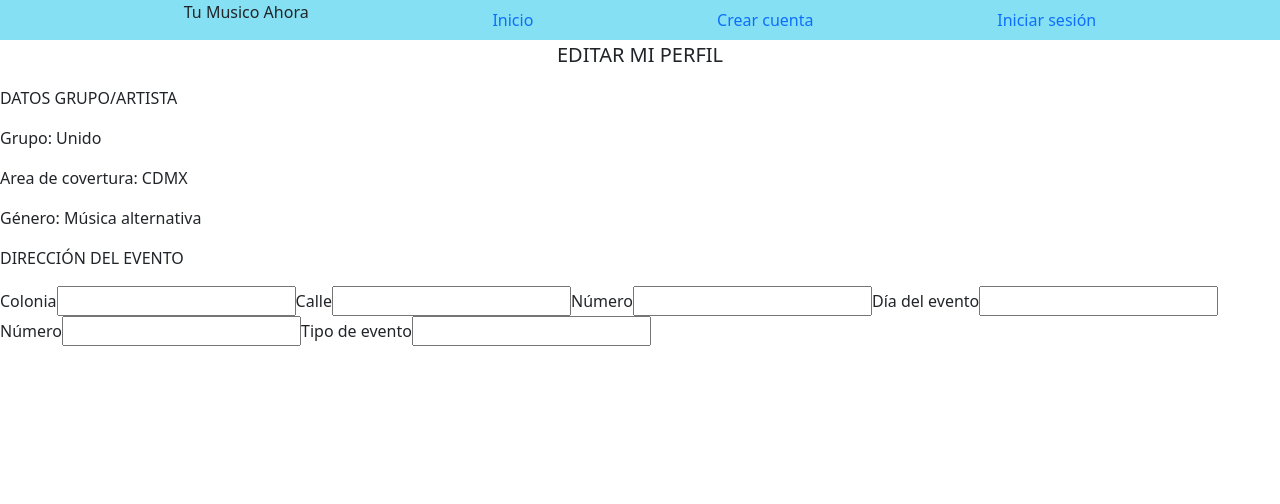
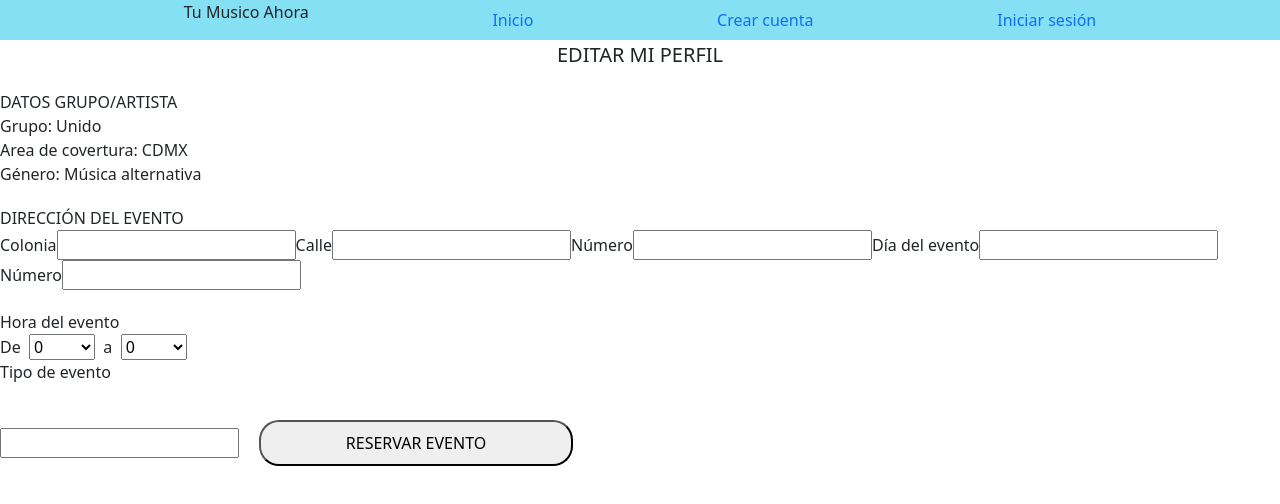
Before and after one commit to Kodemia-MusicApp/MusicApp-FrontEnd, a React app: page /reservation in a window 1280 px wide. Shown: the top 504 px of the page. Built offline with nearby package versions, Linux system fonts and the light colour scheme; no server answers.

Commit message:
1 file modified

```diff
--- a/src/Pages/Reservation/Reservation.jsx
+++ b/src/Pages/Reservation/Reservation.jsx
@@ -10,37 +10,98 @@ export const Reservation = () => {
                     <p className="Login-Title">EDITAR MI PERFIL</p>
                     <div className="Reservation-Content">
                         <div className="reservationData">
-                            <p>DATOS GRUPO/ARTISTA</p>
-                            <p>Grupo: Unido</p>
-                            <p>Area de covertura: CDMX</p>
-                            <p>Género: Música alternativa</p>
+                            <p className="dataTitles">DATOS GRUPO/ARTISTA</p>
+                            <p className="datatext">Grupo: Unido</p>
+                            <p className="datatext">Area de covertura: CDMX</p>
+                            <p className="datatext">
+                                Género: Música alternativa
+                            </p>
                         </div>
                         <form>
-                            <p>DIRECCIÓN DEL EVENTO</p>
-
+                            <p className="dataTitles">DIRECCIÓN DEL EVENTO</p>
 
                             <label>Colonia</label>
-                            <input type="text"/>
+                            <input type="text" className="inputReservation" />
 
                             <label>Calle</label>
-                            <input type="text"/>
+                            <input type="text" className="inputReservation" />
 
                             <label>Número</label>
-                            <input type="text"/>
+                            <input type="text" className="inputReservation" />
 
                             <label>Día del evento</label>
-                            <input type="text"/>
-
-
+                            <input type="text" className="inputReservation" />
 
                             <label>Número</label>
-                            <input type="text"/>
+                            <input type="text" className="inputReservation" />
 
-                            <label>Tipo de evento</label>
-                            <input type="text"/>
+                            <p className="dataTitles">Hora del evento</p>
+                            <label>De &nbsp;</label>
+                            <select
+                                className="ReservationHour"
+                                id="ReservationHour"
+                            >
+                                <option value="0">0</option>
+                                <option value="1am">1am</option>
+                                <option value="2am">2am</option>
+                                <option value="3am">3am</option>
+                                <option value="4am">4am</option>
+                                <option value="5am">5am</option>
+                                <option value="6am">6am</option>
+                                <option value="7am">7am</option>
+                                <option value="8am">9am</option>
+                                <option value="10am">10am</option>
+                                <option value="11am">11am</option>
+                                <option value="12am">12am</option>
+                                <option value="1pm">1pm</option>
+                                <option value="2pm">1pm</option>
+                                <option value="3pm">3pm</option>
+                                <option value="4pm">4pm</option>
+                                <option value="5pm">5pm</option>
+                                <option value="6pm">6pm</option>
+                                <option value="7pm">7pm</option>
+                                <option value="8pm">8pm</option>
+                                <option value="9pm">9pm</option>
+                                <option value="10pm">10pm</option>
+                                <option value="11pm">11pm</option>
+                                <option value="12pm">12pm</option>
+                            </select>
+                            <label>&nbsp; a &nbsp; </label>
+                            <select
+                                className="ReservationHour"
+                                id="ReservationHour"
+                            >
+                                <option value="0">0</option>
+                                <option value="1am">1am</option>
+                                <option value="2am">2am</option>
+                                <option value="3am">3am</option>
+                                <option value="4am">4am</option>
+                                <option value="5am">5am</option>
+                                <option value="6am">6am</option>
+                                <option value="7am">7am</option>
+                                <option value="8am">9am</option>
+                                <option value="10am">10am</option>
+                                <option value="11am">11am</option>
+                                <option value="12am">12am</option>
+                                <option value="1pm">1pm</option>
+                                <option value="2pm">1pm</option>
+                                <option value="3pm">3pm</option>
+                                <option value="4pm">4pm</option>
+                                <option value="5pm">5pm</option>
+                                <option value="6pm">6pm</option>
+                                <option value="7pm">7pm</option>
+                                <option value="8pm">8pm</option>
+                                <option value="9pm">9pm</option>
+                                <option value="10pm">10pm</option>
+                                <option value="11pm">11pm</option>
+                                <option value="12pm">12pm</option>
+                            </select>
+                            <p className="dataTitles2">Tipo de evento</p>
+                            <input type="text" />
 
-
-
+                            <button className="BotonGeneral">
+                                RESERVAR EVENTO
+                            </button>
                         </form>
                     </div>
                 </div>
```
